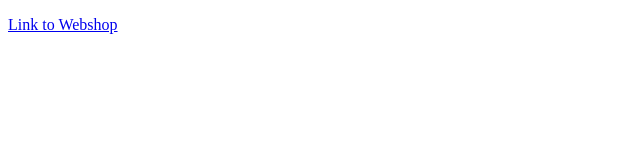
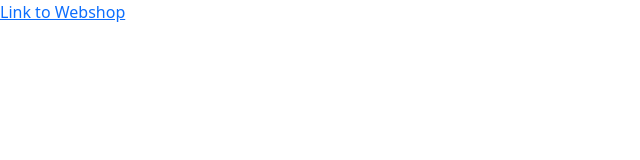
Before and after one commit to AC-Hadzic/AC-Hadzic.github.io, a plain HTML site: page index.html in a window 1280 px wide. Shown: the whole page, without its empty margins (0-640 px from the left). Drawn offline with nearby package versions, Linux system fonts and the light colour scheme.

Commit message:
link boot

```diff
--- a/index.html
+++ b/index.html
@@ -4,12 +4,16 @@
         <meta charset="UTF-8">
         <meta name="viewport" content="width=device-width, initial-scale=1.0">
         <title>Document</title>
+        <link href="https://cdn.jsdelivr.net/npm/bootstrap@5.3.3/dist/css/bootstrap.min.css" rel="stylesheet" integrity="sha384-QWTKZyjpPEjISv5WaRU9OFeRpok6YctnYmDr5pNlyT2bRjXh0JMhjY6hW+ALEwIH" crossorigin="anonymous">
     </head>
 
     <body>
-        <p>
-            <a href="Webshop-AC-Hadzic/index.html" target="_blank"> Link to Webshop </a>
-            <!-- aa lol   pain aaaa   -->
-        </p>
+        <main>
+            <p>
+                <a href="Webshop-AC-Hadzic/index.html" target="_blank"> Link to Webshop </a>
+            </p>
+        </main>
+
+        <script src="https://cdn.jsdelivr.net/npm/bootstrap@5.3.3/dist/js/bootstrap.bundle.min.js" integrity="sha384-YvpcrYf0tY3lHB60NNkmXc5s9fDVZLESaAA55NDzOxhy9GkcIdslK1eN7N6jIeHz" crossorigin="anonymous"></script>
     </body>
 </html>
```
